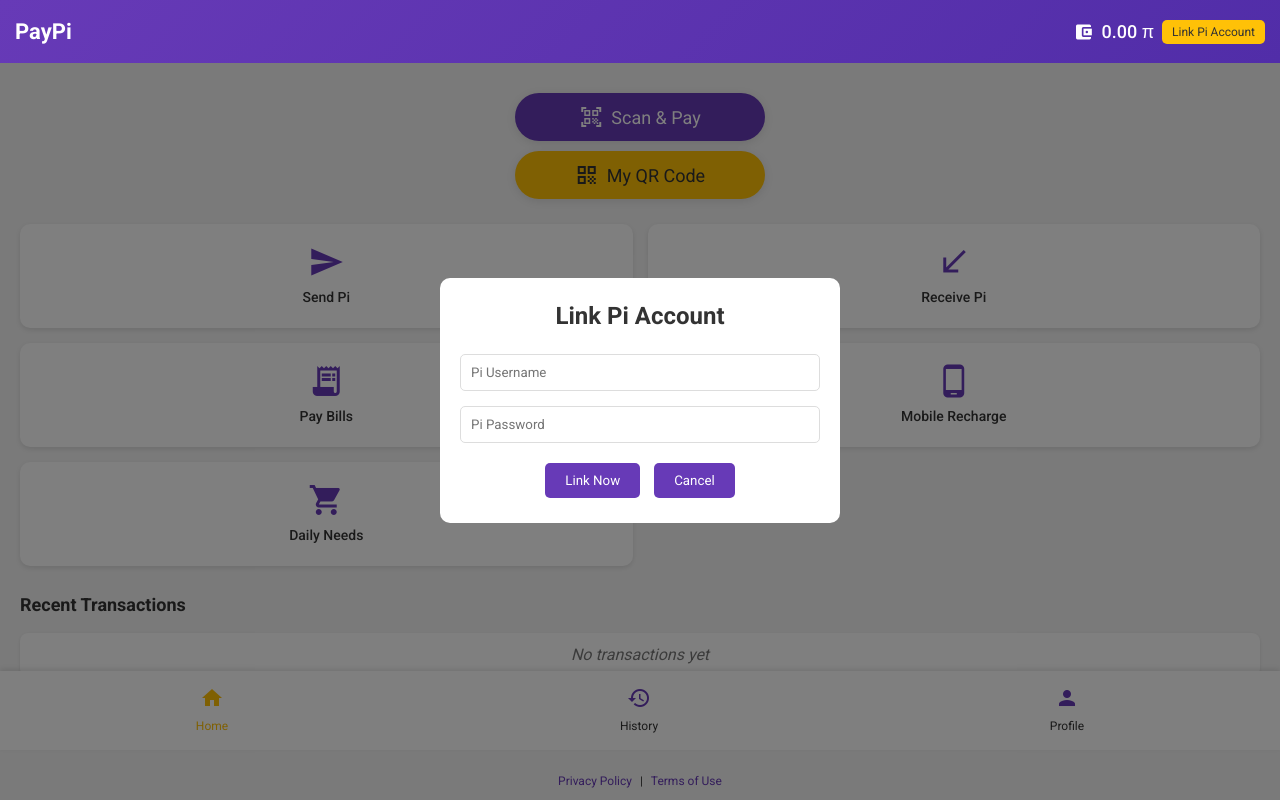
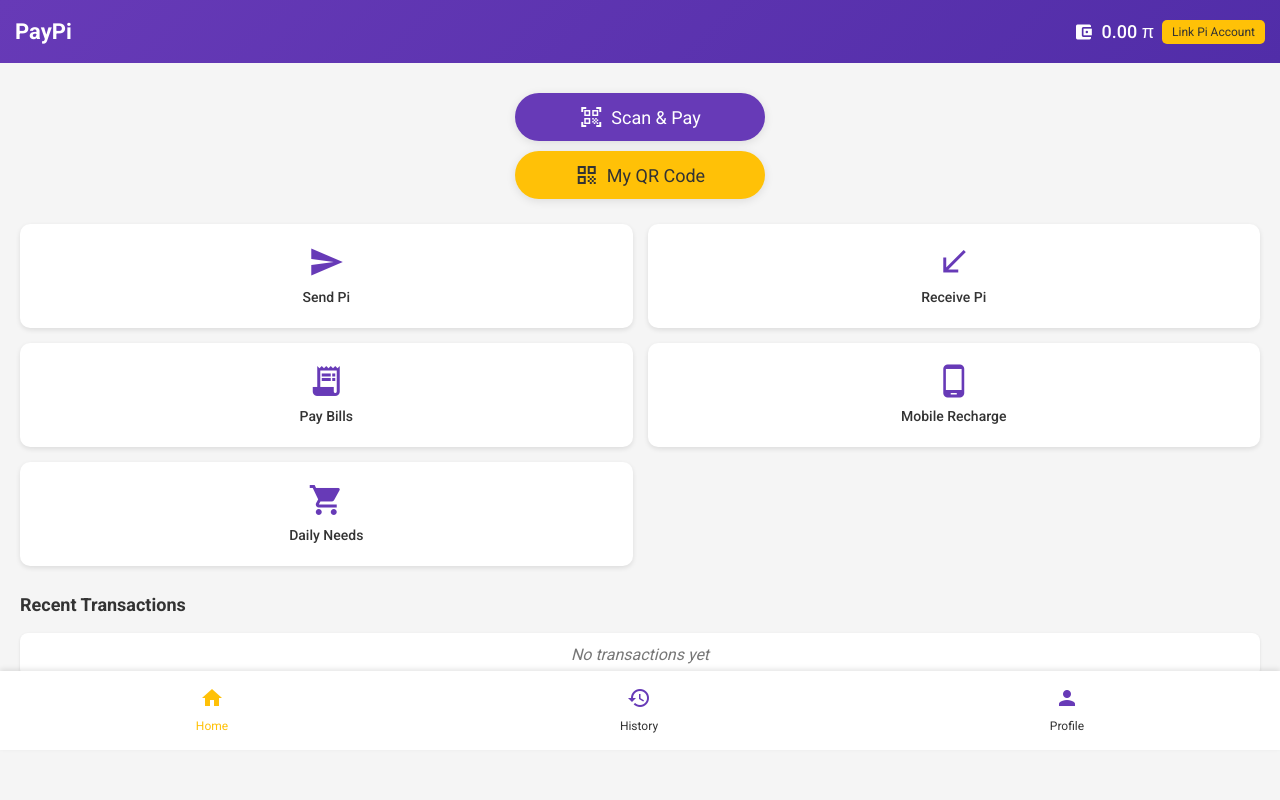
Before and after one commit to udhayakumar24/paypi.github.io, a plain HTML site: page index.html in a window 1280 px wide. Drawn offline with Linux system fonts and the light colour scheme.

Commit message:
Update styles.css

```diff
--- a/styles.css
+++ b/styles.css
@@ -134,7 +134,7 @@ main {
     font-weight: 500;
 }
 
-/* Recharge Form */
+/* Recharge Form & Profile Section */
 .form-section {
     background-color: white;
     padding: 20px;
@@ -166,6 +166,12 @@ main {
     width: 100%;
     border-radius: 5px;
     cursor: pointer;
+    margin-bottom: 10px;
+}
+
+.form-section .cancel-btn {
+    background-color: #ccc;
+    color: #333;
 }
 
 .hidden {
@@ -254,111 +260,4 @@ main {
 
 .nav-item.active .material-icons,
 .nav-item.active p {
-    color: #FFC107; /* Yellow accent */
-}
-
-/* Footer */
-footer {
-    position: fixed;
-    bottom: 0;
-    width: 100%;
-    background-color: #f5f5f5;
-    text-align: center;
-    padding: 10px;
-    font-size: 12px;
-}
-
-footer a {
-    color: #673AB7;
-    text-decoration: none;
-    margin: 0 5px;
-}
-
-footer a:hover {
-    text-decoration: underline;
-}
-
-/* Policy Pages */
-.policy-content {
-    background-color: white;
-    padding: 20px;
-    margin: 20px;
-    border-radius: 10px;
-    box-shadow: 0 2px 5px rgba(0, 0, 0, 0.1);
-}
-
-.policy-content h2 {
-    font-size: 24px;
-    margin-bottom: 15px;
-}
-
-.policy-content h3 {
-    font-size: 18px;
-    margin: 15px 0 10px;
-}
-
-.policy-content p {
-    margin-bottom: 15px;
-}
-
-.policy-content ul {
-    list-style-type: disc;
-    margin-left: 20px;
-    margin-bottom: 15px;
-}
-
-/* Modal */
-.modal {
-    position: fixed;
-    top: 0;
-    left: 0;
-    width: 100%;
-    height: 100%;
-    background-color: rgba(0, 0, 0, 0.5);
-    display: flex;
-    justify-content: center;
-    align-items: center;
-}
-
-.modal-content {
-    background-color: white;
-    padding: 20px;
-    border-radius: 10px;
-    width: 90%;
-    max-width: 400px;
-    text-align: center;
-}
-
-.modal-content h2 {
-    margin-bottom: 20px;
-}
-
-.modal-content input {
-    width: 100%;
-    padding: 10px;
-    margin-bottom: 15px;
-    border: 1px solid #ddd;
-    border-radius: 5px;
-}
-
-.modal-content button {
-    background-color: #673AB7;
-    color: white;
-    border: none;
-    padding: 10px 20px;
-    margin: 5px;
-    border-radius: 5px;
-    cursor: pointer;
-}
-
-.modal-content button:nth-child(2) {
-    background-color: #ccc;
-    color: #333;
-}
-
-/* Responsive Design */
-@media (max-width: 480px) {
-    .quick-actions {
-        grid-template-columns: 1fr;
-    }
-}
+    color: #FFC107;
```
